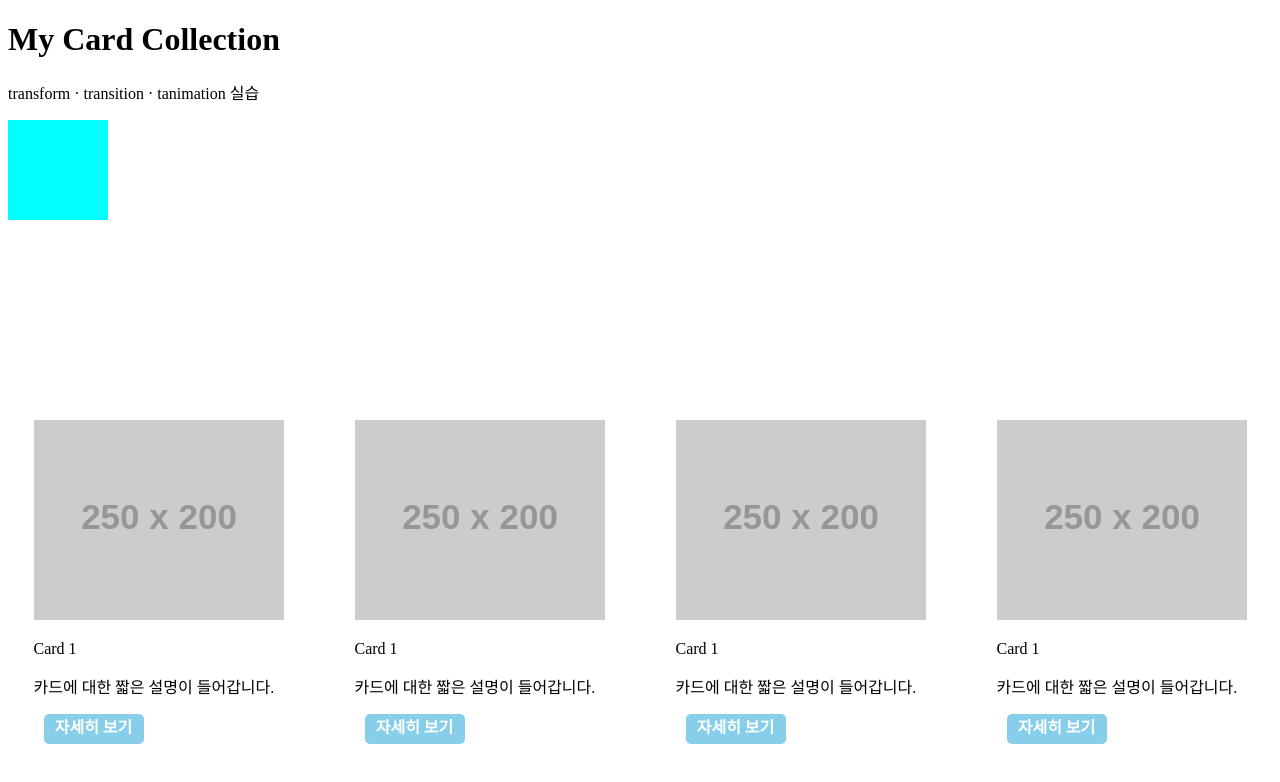
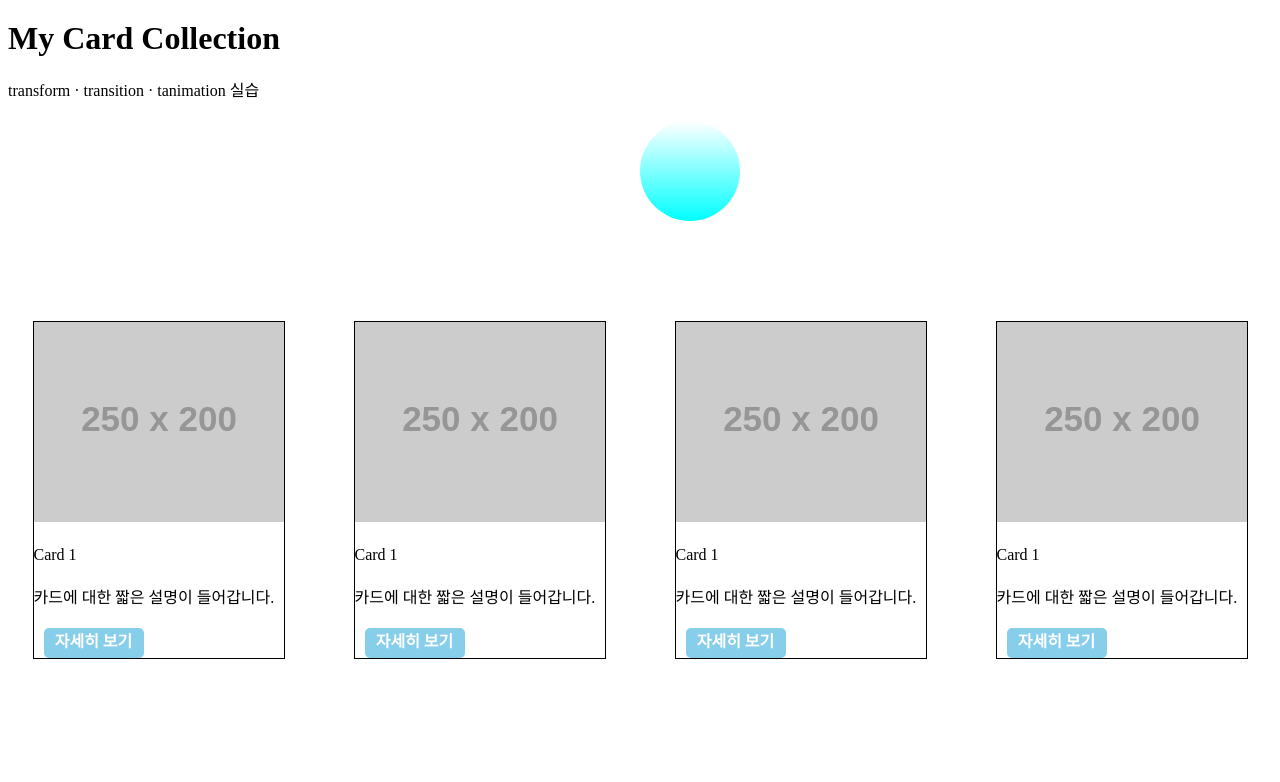
Before and after one commit to Yunchungwoo/web-practice-2026, a plain HTML site: page week7/index.html in a window 1280 px wide. Drawn offline with Linux system fonts and the light colour scheme; placeholder pictures from the web are drawn by us.

Commit message:
week7 upload

```diff
--- a/week7/index.html
+++ b/week7/index.html
@@ -5,26 +5,38 @@
     <meta name="viewport" content="width=device-width, initial-scale=1.0">
     <title>Document</title>
     <style>
-        .body {
-            justify-content: center;
-            align-items: center;
+        h1, p {
+            margin: 20px auto;
         }
-        .sphere1, .sphere2 {
-            position: relative;
+
+        .sphere1 {
+            z-index: 0;
+            margin-left: 50%;
             width: 100px;
             height: 100px;
-            background-color: aqua;
+            background: linear-gradient(white, aqua);
+            border-radius: 100px;
+            animation: 2s infinite linear sphere-move;
         }
+
+        .sphere2 {
+            z-index: 1;
+            width: 50px;
+            height: 50px;
+            border-radius: 100px;
+        }
+
         .card-table {
-            margin-top: 300px;
+            margin-top: 200px;
             width : 100%;
             display: grid;
             justify-items: center;
             grid-template-columns: repeat(4, 1fr);
             gap: 20px;
+            box-shadow: 20%;
         }
 
-        .cardbox {
+        .cardbox1, .cardbox2, .cardbox3, .cardbox4 {
             border: 1px solid black;
             transition: all 1s;
         }
@@ -44,7 +56,8 @@
         .cardbox4 {
             animation: 2s 1.5s forwards move;
         }
-        .cardbox:hover {
+
+        .cardbox1:hover, .cardbox2:hover, .cardbox3:hover, .cardbox4:hover {
             transform: scale(1.1);
             overflow: hidden;
         }
@@ -71,6 +84,11 @@
             font-weight: bold;
             align-items: center;
             text-align: center;
+            transition: all 1s;
+        }
+
+        .button:active {
+            transform: scale(0.95);
         }
 
         @keyframes move {
```
